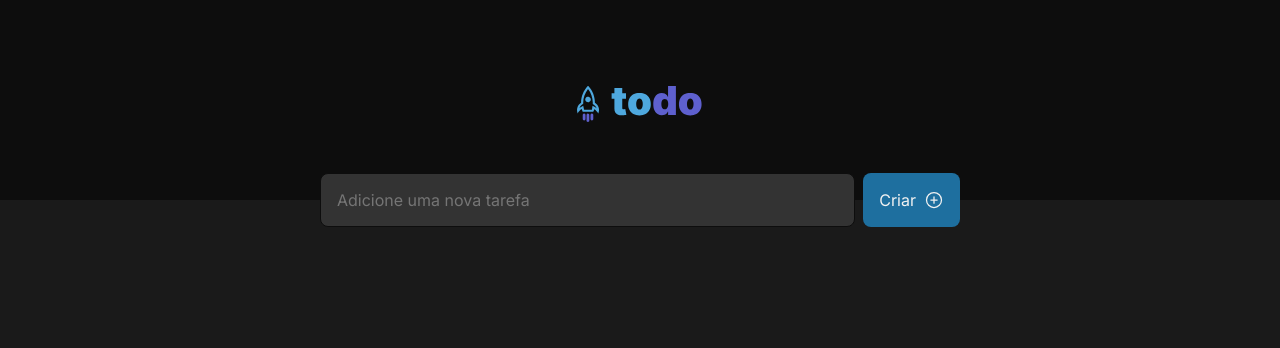
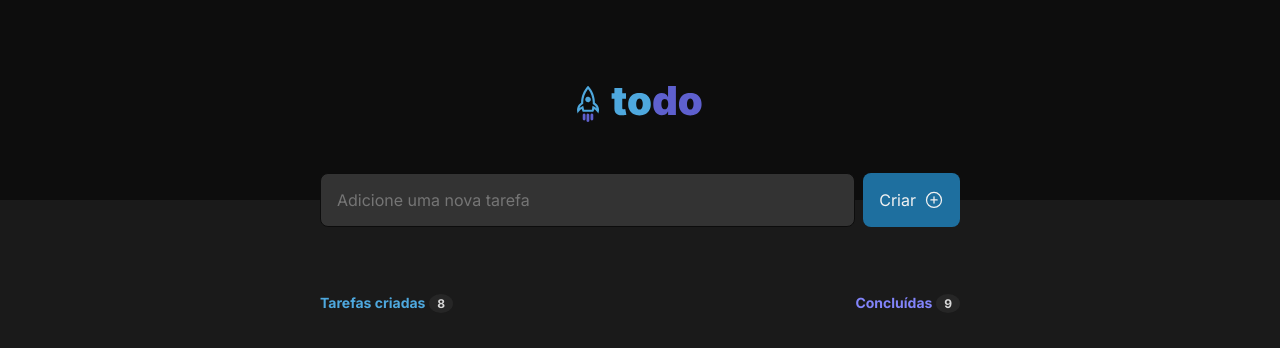
Before and after one commit to belclei/ignite-01-to-do-list, a React (Vite) app: page / in a window 1280 px wide. Shown: the top 348 px of the page. Built offline with nearby package versions, Linux system fonts and the light colour scheme.

Commit message:
Add Tasks component (task info area)

```diff
--- a/src/App.tsx
+++ b/src/App.tsx
@@ -1,5 +1,7 @@
+import { Header } from './components/Header'
 import { AddBar } from './components/AddBar'
-import {Header} from './components/Header'
+import { Tasks } from './components/Tasks'
+
 import './global.css'
 
 
@@ -9,6 +11,7 @@ export function App() {
     <>
       <Header />
       <AddBar />
+      <Tasks />
     </>
   )
 }
--- a/src/components/AddBar.module.css
+++ b/src/components/AddBar.module.css
@@ -1,11 +1,8 @@
 .addBar {
-  position: relative;
-  top: 50%;
-
   margin: auto;
   width: 50%;
 
-  transform: translate(0, -50%);
+  transform: translate(0, -1.688rem);
 }
 
 .addBar form {
--- /dev/null
+++ b/src/components/Tasks.module.css
@@ -0,0 +1,29 @@
+.tasks {
+  margin: 2.312rem auto 0;
+  width: 50%;
+}
+
+.tasksInfo {
+  display: flex;
+  align-items: baseline;
+  justify-content: space-between;
+
+  font-weight: bold;
+  }
+
+.tasksInfo output {
+  font-size: .75rem;
+  color: var(--gray-200);
+  background: var(--gray-400);
+  border-radius: 50%;
+  padding: 2px 8px;
+}
+
+.createdTask {
+  font-size: .875rem;
+  color: var(--blue);
+}
+.doneTask {
+  font-size: .875rem;
+  color: var(--purple);
+}
--- /dev/null
+++ b/src/components/Tasks.tsx
@@ -0,0 +1,18 @@
+import styles from './Tasks.module.css'
+
+export function Tasks() {
+  return (
+    <section className={styles.tasks}>
+      <div className={styles.tasksInfo}>
+        <div>
+          <span className={styles.createdTask}>Tarefas criadas</span>&nbsp;
+          <output>8</output>
+        </div>
+        <div>
+          <span className={styles.doneTask}>Concluídas</span>&nbsp;
+          <output>9</output>
+        </div>
+      </div>
+    </section>
+  )
+}
```
